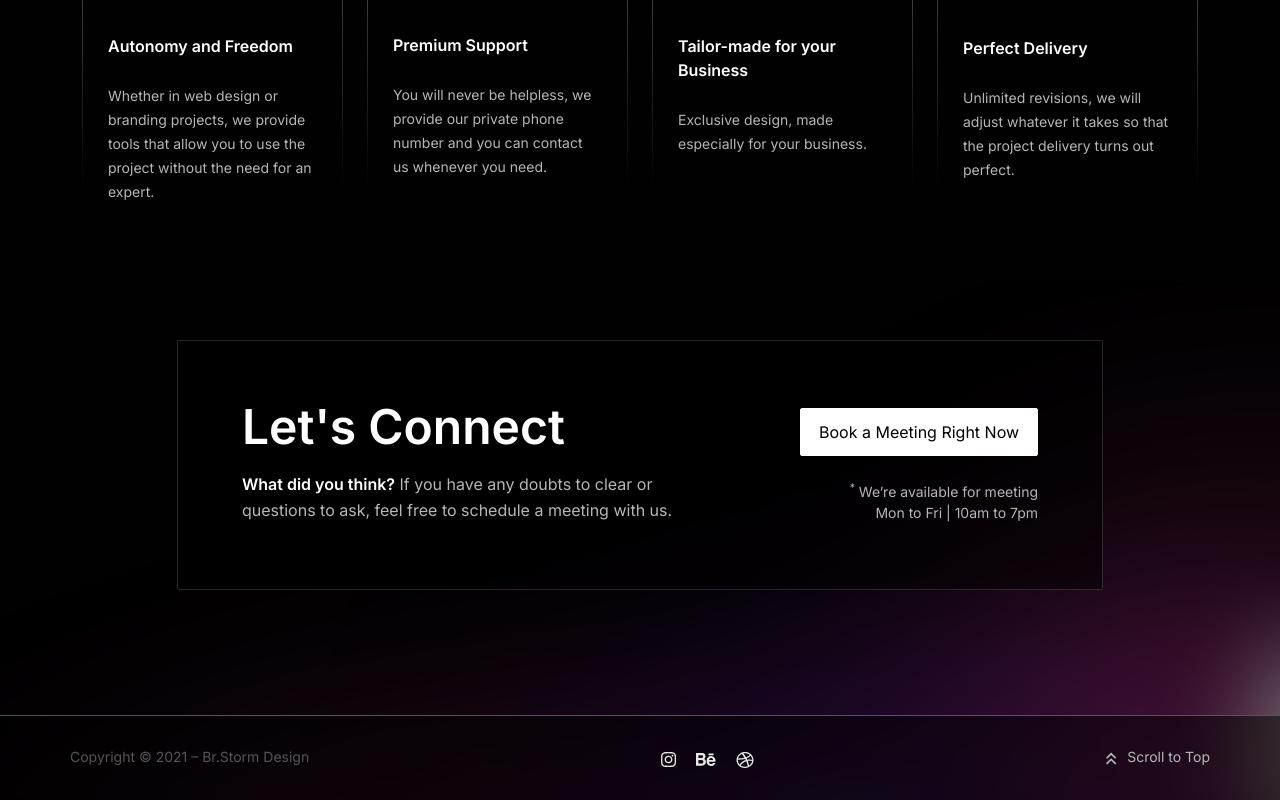
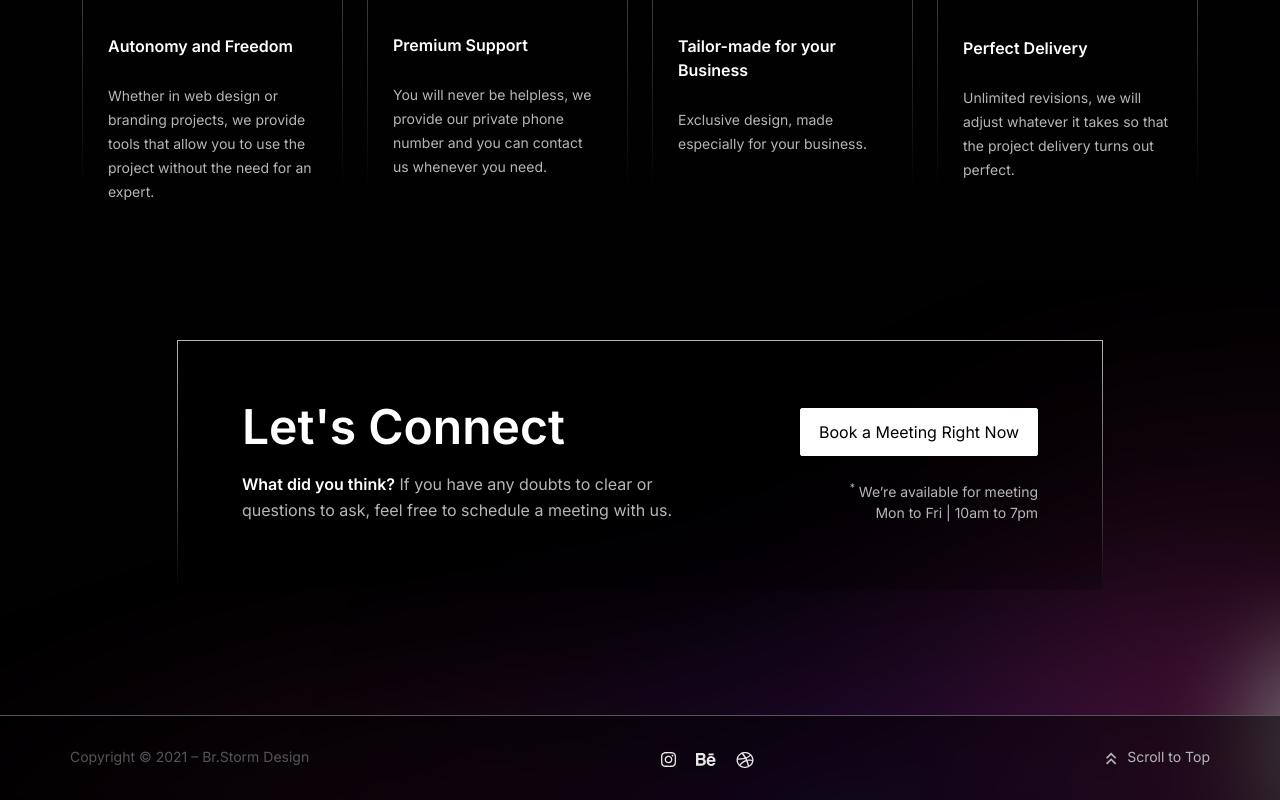
Before and after one commit to brstorm-design/website-brstorm, a Next.js app: page / in a window 1280 px wide. Shown: the part 6411-7211 px from the top of the page. Built offline with nearby package versions, Linux system fonts and the light colour scheme.

Commit message:
Fixed contact background and border

```diff
--- a/src/components/pitch/Contact/Contact.module.scss
+++ b/src/components/pitch/Contact/Contact.module.scss
@@ -12,9 +12,10 @@
   position: relative;
   height: 250px;
   border-radius: 2px;
-  background: rgba(1, 1, 1, 0.5);
+  background: rgba($color: $black, $alpha: 0.25);
   backdrop-filter: blur(5px);
-  border: 1px solid rgba($color: $white, $alpha: 0.15);
+  border: 1px solid;
+  border-image: linear-gradient(rgb(182, 182, 182) 0%, rgba(182, 182, 182, 0) 100%) 1;
   display: flex;
   flex-wrap: wrap;
   align-items: center;
```
